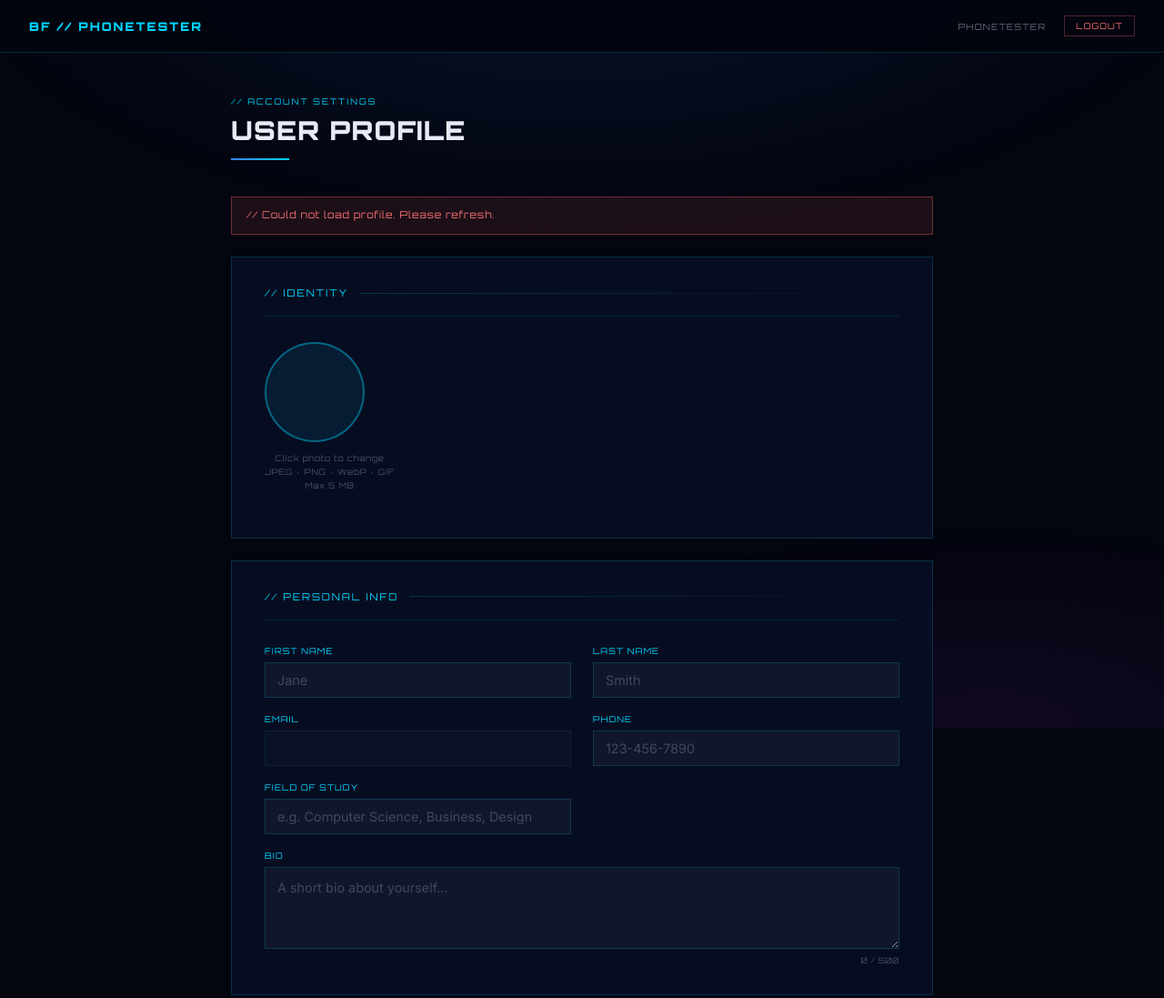
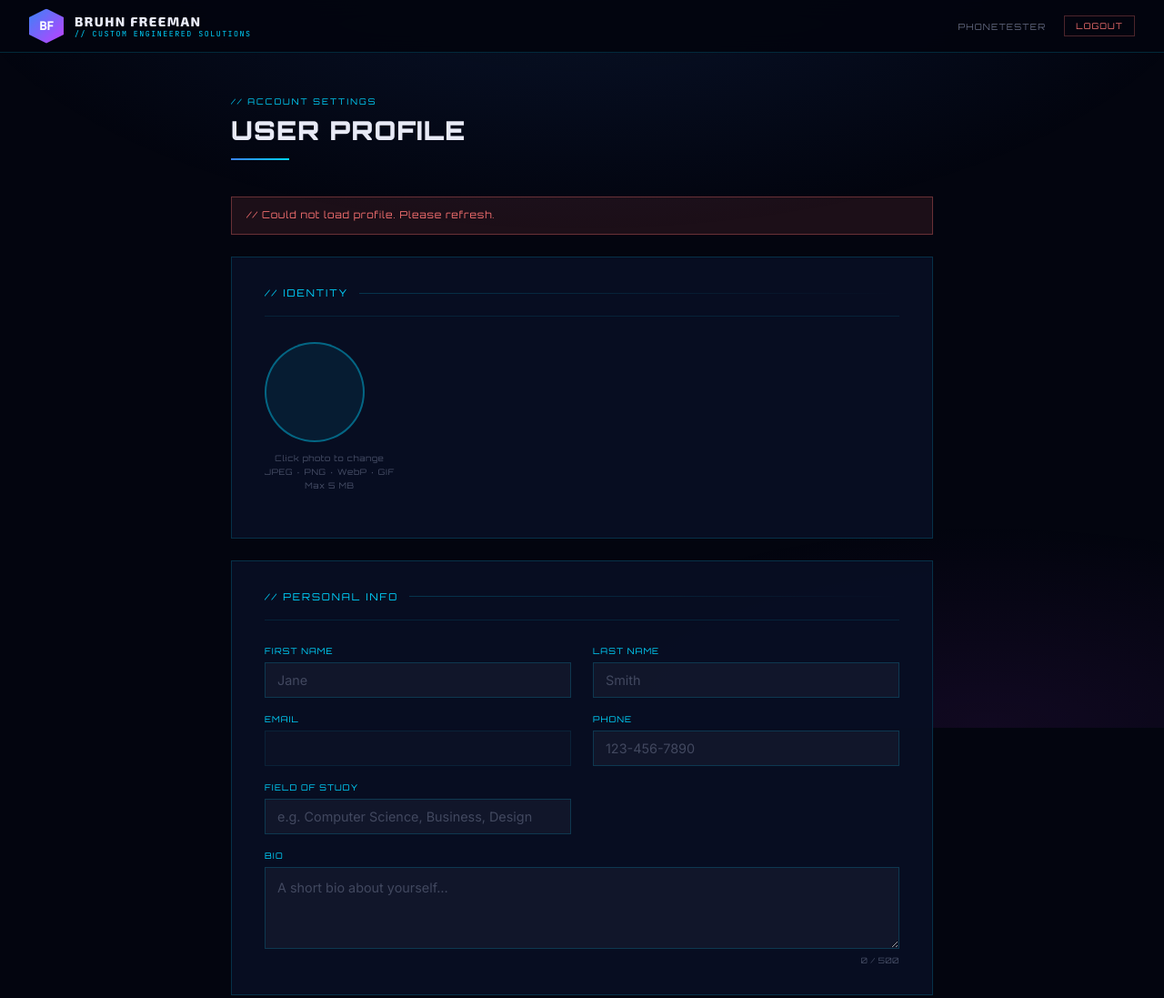
Before and after one commit to bruhnf/bruhnfreeman.com, a website: page public/profile.html in a window 1280 px wide. Shown: the top 1097 px of the page at 91% size. Drawn offline with Linux system fonts and the light colour scheme; no server answers.

Commit message:
Updated user profile page to have the same nav logo.

```diff
--- a/public/profile.html
+++ b/public/profile.html
@@ -6,7 +6,7 @@
     <meta name="viewport" content="width=device-width, initial-scale=1.0" />
     <title>Bruhn Freeman — User Profile</title>
     <link rel="preconnect" href="https://fonts.googleapis.com" />
-    <link href="https://fonts.googleapis.com/css2?family=Orbitron:wght@400;700;900&family=Inter:wght@300;400;500&display=swap" rel="stylesheet" />
+    <link href="https://fonts.googleapis.com/css2?family=Orbitron:wght@400;700;900&family=Inter:wght@300;400;500&family=Exo+2:wght@800&family=JetBrains+Mono:wght@400&display=swap" rel="stylesheet" />
     <style>
         :root {
             --cyan:    #00d4ff;
@@ -63,13 +63,32 @@
         }
 
         .topbar-logo {
-            font-family: var(--fm);
-            font-weight: 900;
-            font-size: .82rem;
-            letter-spacing: .15em;
-            color: var(--cyan);
+            display: flex;
+            align-items: center;
+            gap: 12px;
             text-decoration: none;
-            text-transform: uppercase;
+        }
+        .logo-hex {
+            width: 38px; height: 38px;
+            background: linear-gradient(135deg, var(--blue), var(--mag));
+            display: flex; align-items: center; justify-content: center;
+            font-family: 'Inter', sans-serif;
+            font-weight: 900; font-size: .78rem;
+            color: #fff;
+            clip-path: polygon(50% 0, 100% 25%, 100% 75%, 50% 100%, 0 75%, 0 25%);
+            box-shadow: 0 0 22px rgba(59, 130, 246, .5);
+            flex-shrink: 0;
+        }
+        .logo-name {
+            font-family: 'Exo 2', sans-serif;
+            font-weight: 800; font-size: .9rem;
+            letter-spacing: .1em; text-transform: uppercase;
+            color: var(--white-s); display: block;
+        }
+        .logo-sub {
+            font-family: 'JetBrains Mono', monospace;
+            font-size: .52rem; letter-spacing: .18em;
+            color: var(--cyan); text-transform: uppercase; display: block;
         }
 
         .topbar-nav {
@@ -394,7 +413,10 @@
 
     <!-- Top bar -->
     <header class="topbar">
-        <a href="/" class="topbar-logo">BF // PhoneTester</a>
+        <a href="/" class="topbar-logo">
+            <div class="logo-hex">BF</div>
+            <div><span class="logo-name">Bruhn Freeman</span><span class="logo-sub">// Custom Engineered Solutions</span></div>
+        </a>
         <nav class="topbar-nav">
             <a href="/test">PhoneTester</a>
             <a href="/" class="btn-logout" id="logout-link">Logout</a>
```
